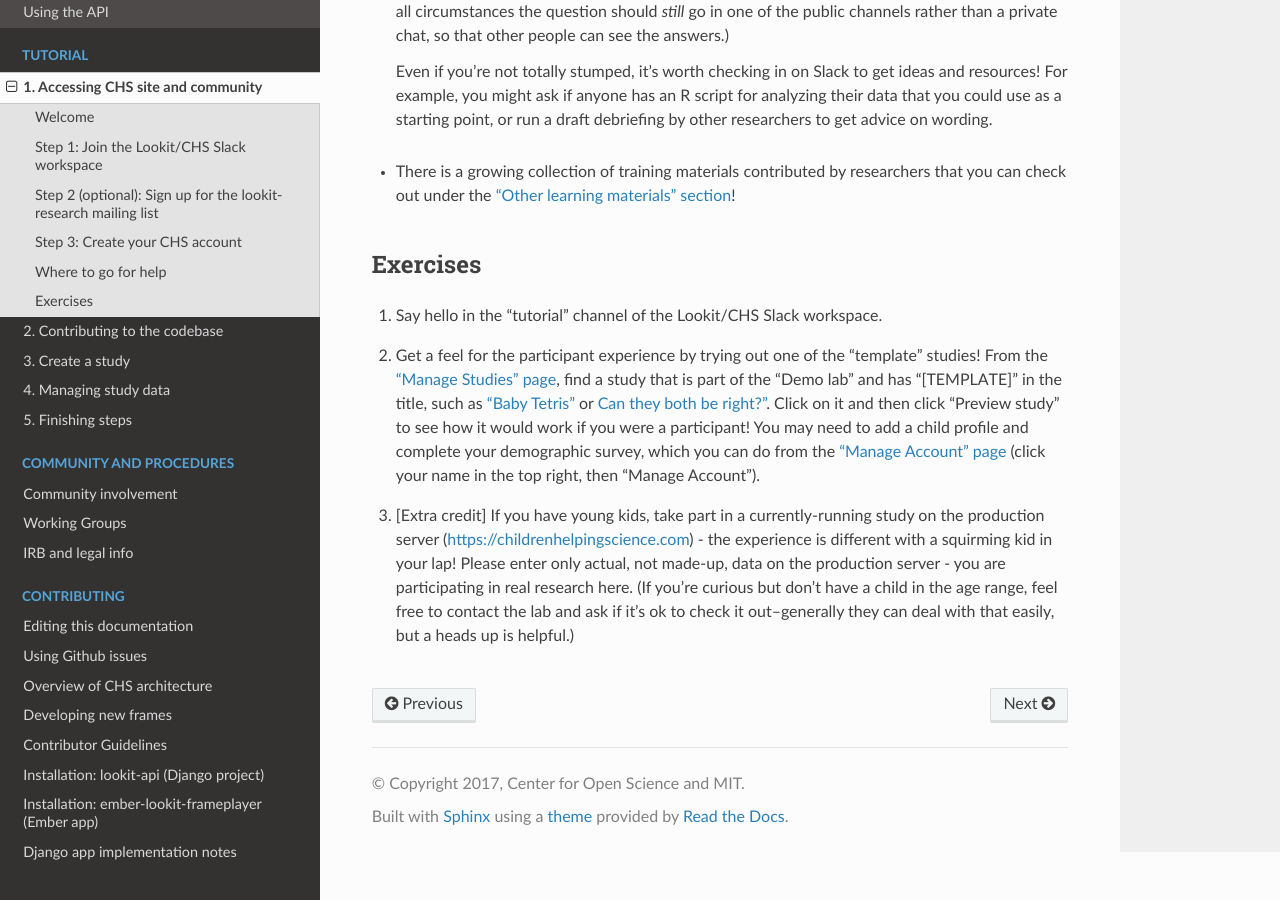
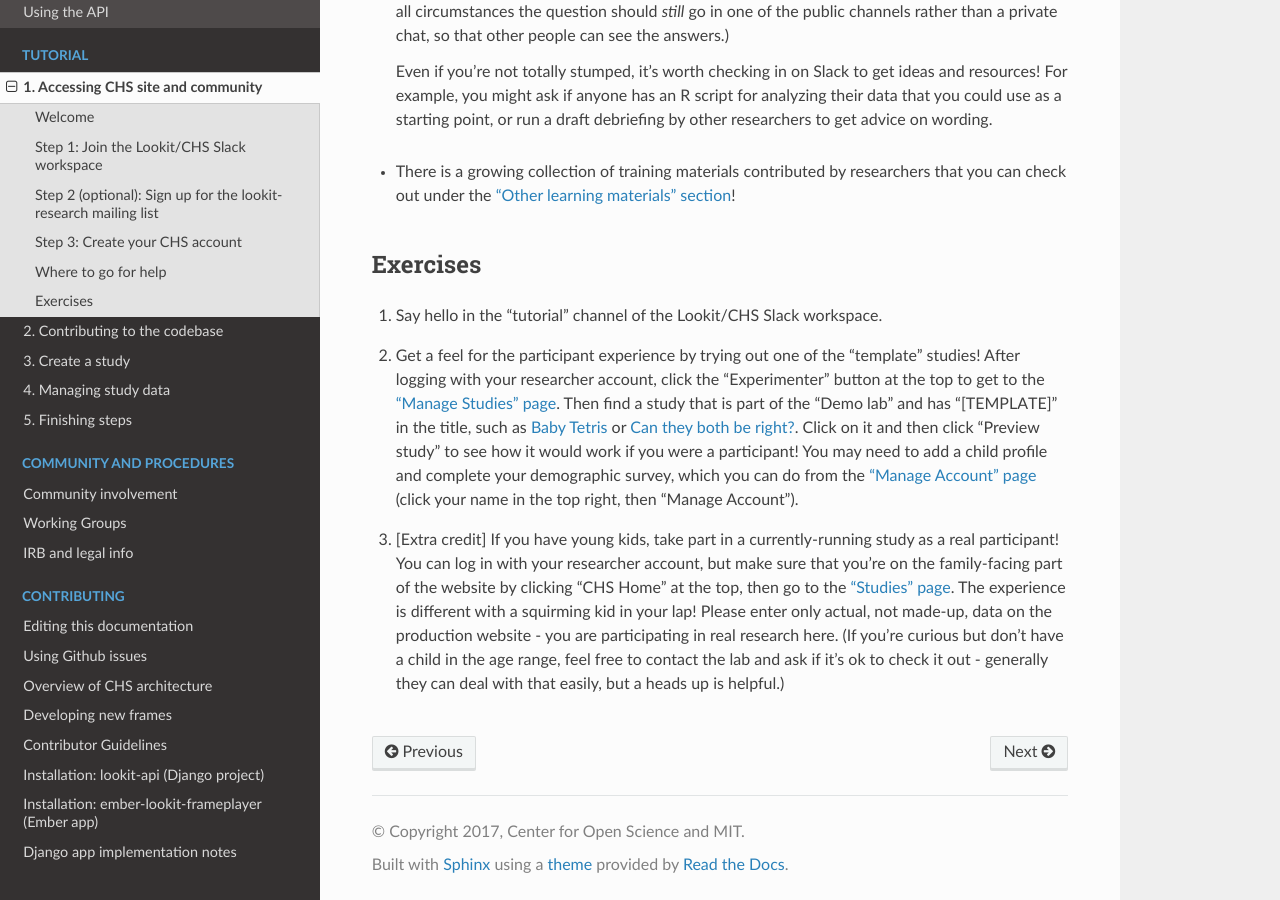
Before and after one commit to lookit/lookit-docs, a Sphinx documentation site: the page built from docs/source/tutorial-access.rst, in a window 1280 px wide and 900 px high, scrolled down 2471 px. Built offline with Sphinx 7.4.7 and the Read the Docs theme 3.1.0, drawn with Linux system fonts in a browser that asks for light colours.

Commit message:
add links and explain how to get to different pages

```diff
--- a/docs/source/tutorial-access.rst
+++ b/docs/source/tutorial-access.rst
@@ -66,6 +66,6 @@ Exercises
 
 1. Say hello in the "tutorial" channel of the Lookit/CHS Slack workspace.
 
-2. Get a feel for the participant experience by trying out one of the "template" studies! From the `"Manage Studies" page <https://childrenhelpingscience.com/exp/studies/>`__, find a study that is part of the "Demo lab" and has "[TEMPLATE]" in the title, such as `"Baby Tetris" <https://childrenhelpingscience.com/exp/studies/236/>`__ or `Can they both be right?" <https://childrenhelpingscience.com/exp/studies/235/>`__. Click on it and then click "Preview study" to see how it would work if you were a participant! You may need to add a child profile and complete your demographic survey, which you can do from the `"Manage Account" page <https://childrenhelpingscience.com/account/manage/>`__ (click your name in the top right, then "Manage Account").
+2. Get a feel for the participant experience by trying out one of the "template" studies! After logging with your researcher account, click the "Experimenter" button at the top to get to the `"Manage Studies" page <https://childrenhelpingscience.com/exp/studies/>`__. Then find a study that is part of the "Demo lab" and has "[TEMPLATE]" in the title, such as `Baby Tetris <https://childrenhelpingscience.com/exp/studies/236/>`__ or `Can they both be right? <https://childrenhelpingscience.com/exp/studies/235/>`__. Click on it and then click "Preview study" to see how it would work if you were a participant! You may need to add a child profile and complete your demographic survey, which you can do from the `"Manage Account" page <https://childrenhelpingscience.com/account/manage/>`__ (click your name in the top right, then "Manage Account").
 
-3. [Extra credit] If you have young kids, take part in a currently-running study on the production server (https://childrenhelpingscience.com) - the experience is different with a squirming kid in your lap! Please enter only actual, not made-up, data on the production server - you are participating in real research here. (If you're curious but don't have a child in the age range, feel free to contact the lab and ask if it's ok to check it out--generally they can deal with that easily, but a heads up is helpful.)
+3. [Extra credit] If you have young kids, take part in a currently-running study as a real participant! You can log in with your researcher account, but make sure that you're on the family-facing part of the website by clicking "CHS Home" at the top, then go to the `"Studies" page <https://childrenhelpingscience.com/studies/>`__. The experience is different with a squirming kid in your lap! Please enter only actual, not made-up, data on the production website - you are participating in real research here. (If you're curious but don't have a child in the age range, feel free to contact the lab and ask if it's ok to check it out - generally they can deal with that easily, but a heads up is helpful.)
```
